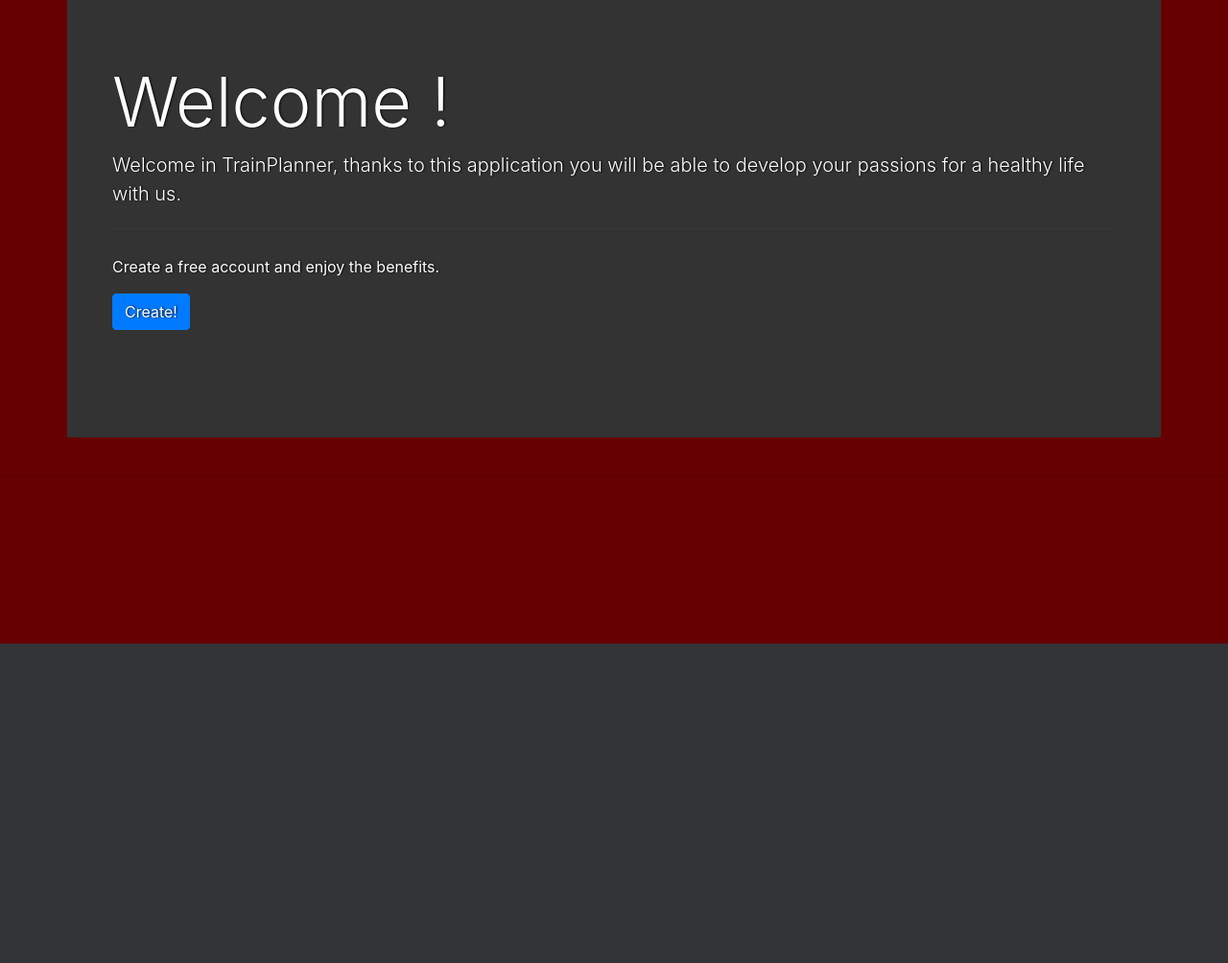
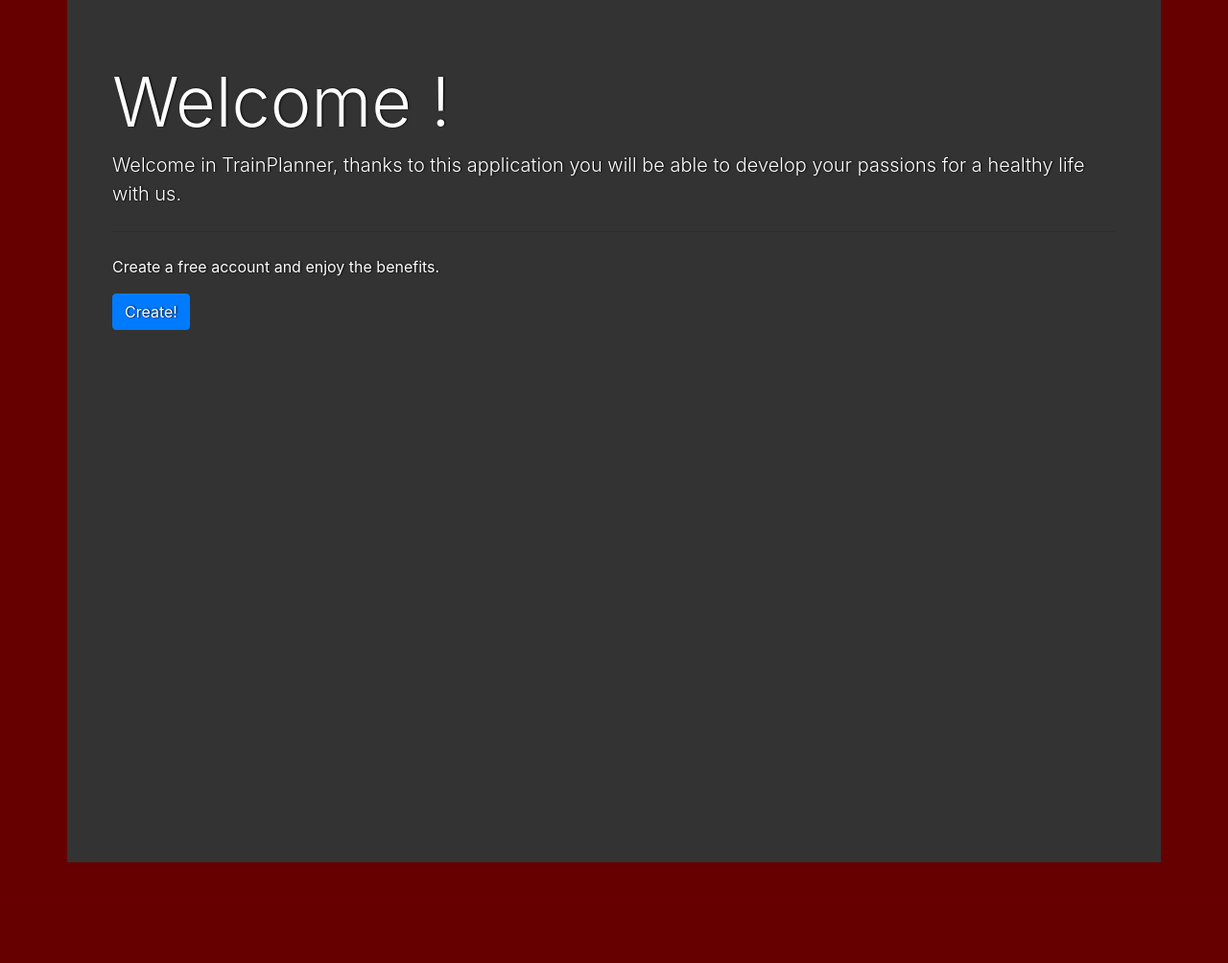
Before and after one commit to adriann1410/Trening-Planer, a Django app: page / in a window 1280 px wide. Shown: the part 129-1133 px from the top of the page at 96% size. Before the commit the page ends 800 px from the top, so only its background shows below. Run offline with Django 3.2, Linux system fonts and the light colour scheme; some libraries are stand-ins or nearby versions.

Commit message:
container min height

```diff
--- a/main/static/main.css
+++ b/main/static/main.css
@@ -28,7 +28,7 @@
 
 .container{
     background-color: #333333 !important;
-    min-height: 100%;
+    min-height: 900px;
 }
 
 .jumbotron{
```
